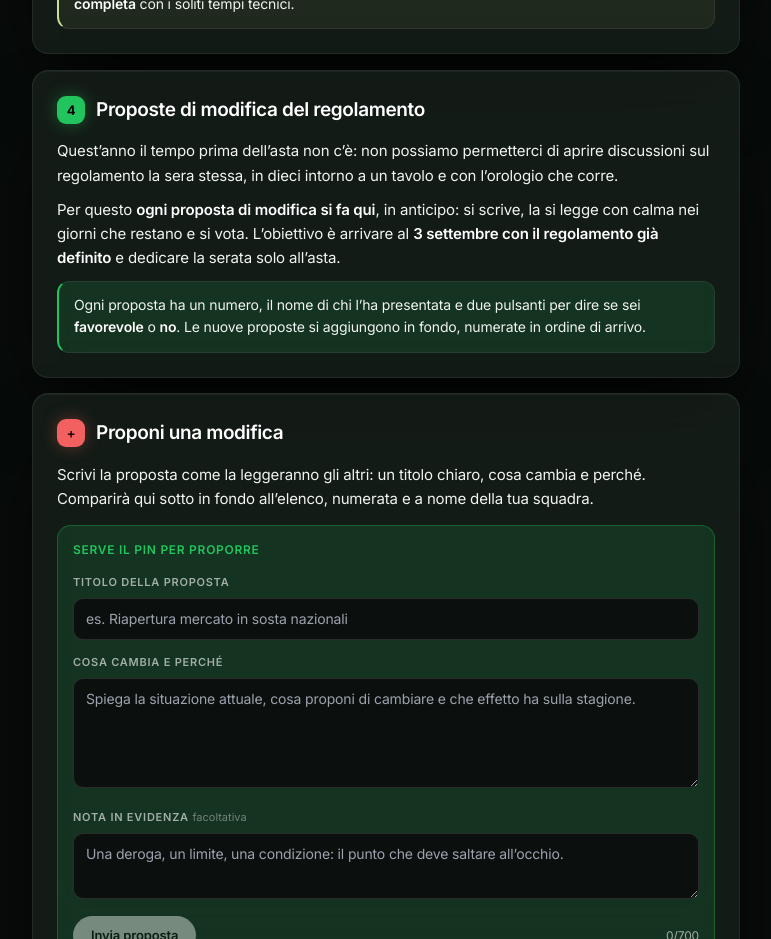
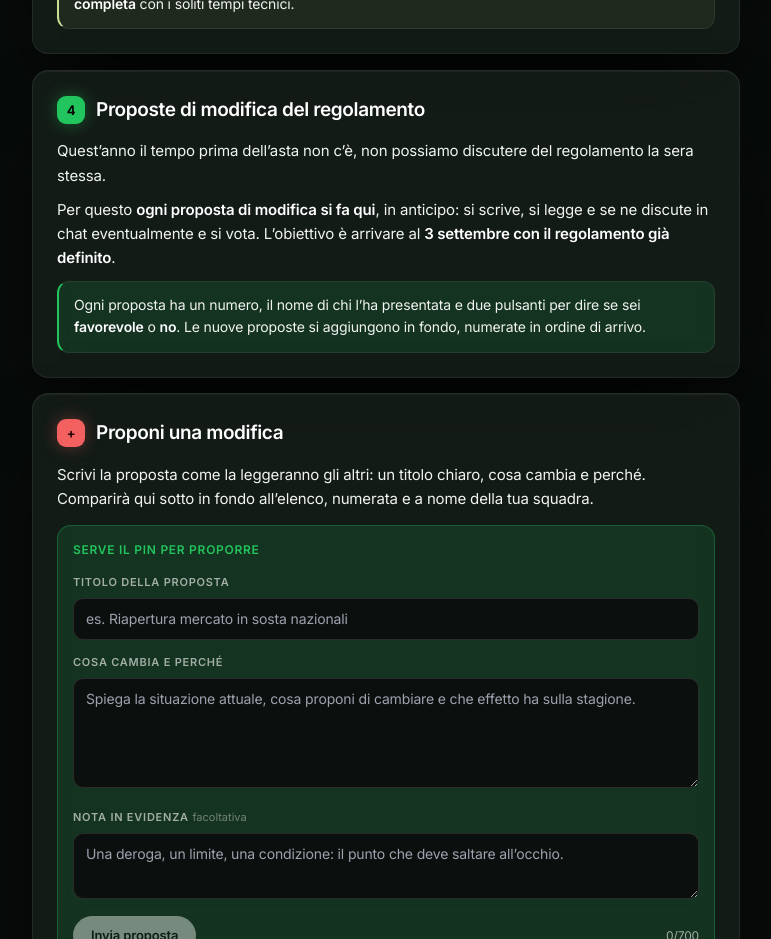
Before and after one commit to egozendesign/asta2026, a Next.js app: page / in a window 1280 px wide. Shown: the part 3380-4319 px from the top of the page, without its empty margins (254-1025 px from the left). Built offline with nearby package versions, Linux system fonts and the light colour scheme; no server answers.

Commit message:
Update RulesIntro.jsx

```diff
--- a/app/components/RulesIntro.jsx
+++ b/app/components/RulesIntro.jsx
@@ -7,13 +7,12 @@ export default function RulesIntro() {
     <AnimatedSection>
       <h2><span className="num">4</span>Proposte di modifica del regolamento</h2>
       <p>
-        Quest’anno il tempo prima dell’asta non c’è: non possiamo permetterci di aprire discussioni
-        sul regolamento la sera stessa, in dieci intorno a un tavolo e con l’orologio che corre.
+        Quest’anno il tempo prima dell’asta non c’è, non possiamo discutere del regolamento la sera stessa.
       </p>
       <p>
-        Per questo <strong>ogni proposta di modifica si fa qui</strong>, in anticipo: si scrive, la si
-        legge con calma nei giorni che restano e si vota. L’obiettivo è arrivare al{' '}
-        <strong>3 settembre con il regolamento già definito</strong> e dedicare la serata solo all’asta.
+        Per questo <strong>ogni proposta di modifica si fa qui</strong>, in anticipo: si scrive, si
+        legge e se ne discute in chat eventualmente e si vota. L’obiettivo è arrivare al{' '}
+        <strong>3 settembre con il regolamento già definito</strong>.
       </p>
       <div className="note info">
         Ogni proposta ha un numero, il nome di chi l’ha presentata e due pulsanti per dire se sei{' '}
```
